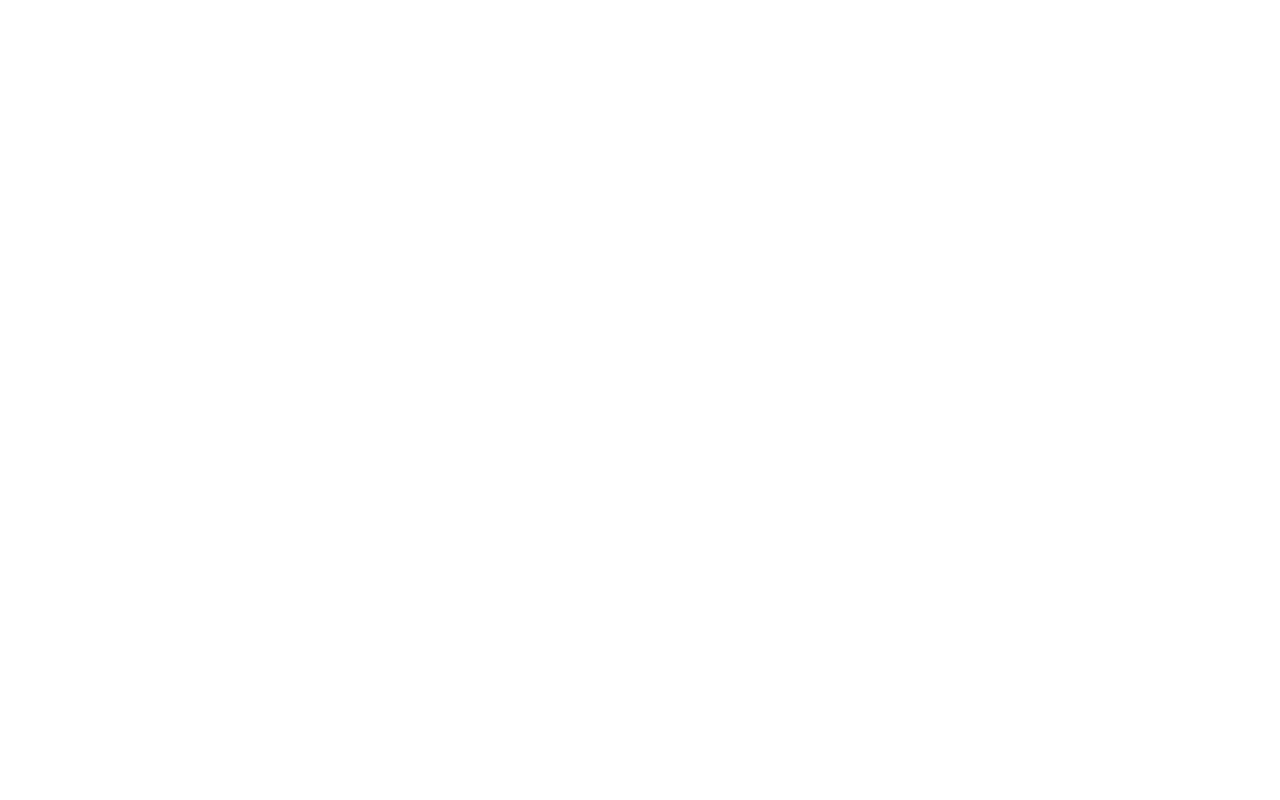
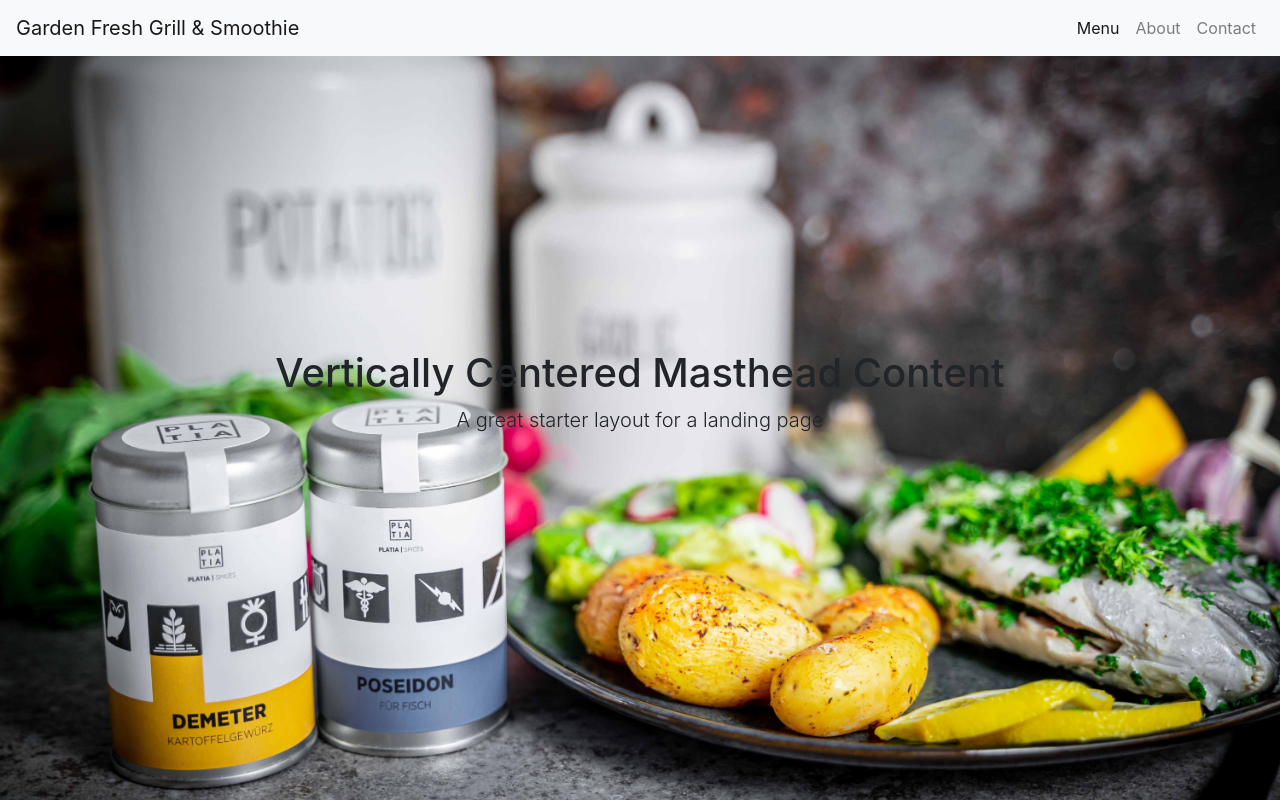
Before and after one commit to trankerry/Nucamp-garden-fresh, a website: page index.html in a window 1280 px wide. Drawn offline with nearby package versions, Linux system fonts and the light colour scheme.

Commit message:
added nav,landing page photo and css

```diff
--- a/index.html
+++ b/index.html
@@ -1,13 +1,53 @@
 <!DOCTYPE html>
 <html lang="en">
 <head>
-    <meta charset="UTF-8">
-    <meta http-equiv="X-UA-Compatible" content="IE=edge">
-    <meta name="viewport" content="width=
-    , initial-scale=1.0">
-    <title>Document</title>
+    <!-- Required meta tags always come first-->
+    <meta charset="utf-8" />
+    <meta name="viewport" content="width=device-width, initial-scale=1">
+
+    <!--Bootstrap CSS-->
+    <link rel="stylesheet" href="https://stackpath.bootstrapcdn.com/bootstrap/4.3.1/css/bootstrap.min.css" integrity="sha384-ggOyR0iXCbMQv3Xipma34MD+dH/1fQ784/j6cY/iJTQUOhcWr7x9JvoRxT2MZw1T" crossorigin="anonymous">
+    <link rel="stylesheet" href="styles.css">
+
+    <title>Garden Fresh Grill & Smoothie</title>
 </head>
 <body>
+    <nav class="navbar navbar-expand-md navbar-light bg-light fixed-top">
+        <a class="navbar-brand" href="#">Garden Fresh Grill & Smoothie</a>
+        <button class="navbar-toggler" type="button" data-toggle="collapse" data-target="#navbarSupportedContent" aria-controls="navbarSupportedContent" aria-expanded="false" aria-label="Toggle navigation">
+          <span class="navbar-toggler-icon"></span>
+        </button>
 
+        <div class="collapse navbar-collapse" id="navbarSupportedContent">
+          <ul class="navbar-nav ml-auto">
+            <li class="nav-item active">
+              <a class="nav-link" href="#">Menu <span class="sr-only">(current)</span></a>
+            </li>
+            <li class="nav-item">
+              <a class="nav-link" href="#">About</a>
+            </li>
+            <li class="nav-item">
+              <a class="nav-link" href="#">Contact</a>
+            </li>
+          </ul>
+        </div>
+      </nav>
+
+      <header class="masthead">
+        <div class="container h-100">
+          <div class="row h-100 align-items-center">
+            <div class="col-12 text-center">
+              <h1 class="font-weight-dark">Vertically Centered Masthead Content</h1>
+              <p class="lead">A great starter layout for a landing page</p>
+            </div>
+          </div>
+        </div>
+      </header>
+
+
+
+    <script src="https://code.jquery.com/jquery-3.3.1.slim.min.js" integrity="sha384-q8i/X+965DzO0rT7abK41JStQIAqVgRVzpbzo5smXKp4YfRvH+8abtTE1Pi6jizo" crossorigin="anonymous"></script>
+    <script src="https://cdnjs.cloudflare.com/ajax/libs/popper.js/1.14.7/umd/popper.min.js" integrity="sha384-UO2eT0CpHqdSJQ6hJty5KVphtPhzWj9WO1clHTMGa3JDZwrnQq4sF86dIHNDz0W1" crossorigin="anonymous"></script>
+    <script src="https://stackpath.bootstrapcdn.com/bootstrap/4.3.1/js/bootstrap.min.js" integrity="sha384-JjSmVgyd0p3pXB1rRibZUAYoIIy6OrQ6VrjIEaFf/nJGzIxFDsf4x0xIM+B07jRM" crossorigin="anonymous"></script>
 </body>
 </html>
--- /dev/null
+++ b/styles.css
@@ -0,0 +1,8 @@
+.masthead {
+    height: 100vh;
+    min-height: 500px;
+    background-image: url('imgs/platia-feinkost-pX5h48q0poY-unsplash.jpg');
+    background-size: cover;
+    background-position: center;
+    background-repeat: no-repeat;
+  }
```
Also changed, not shown: package.json (added, +24 -0 lines), imgs/platia-feinkost-pX5h48q0poY-unsplash.jpg (added), 2 other files.
